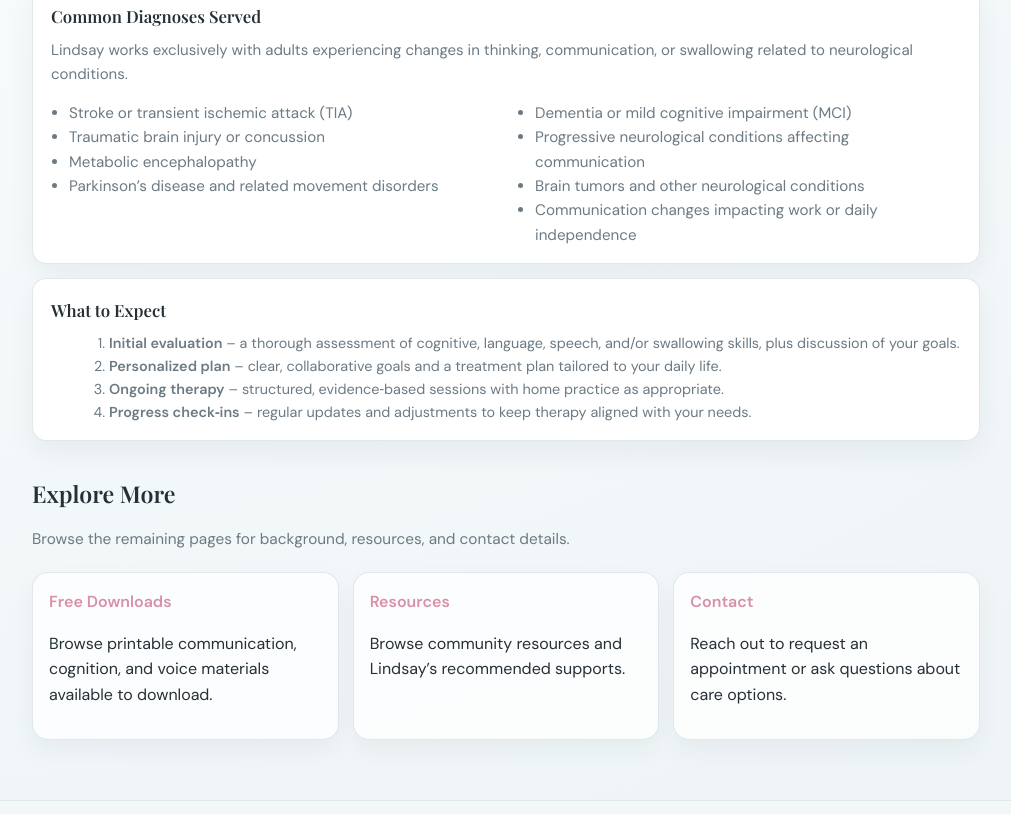
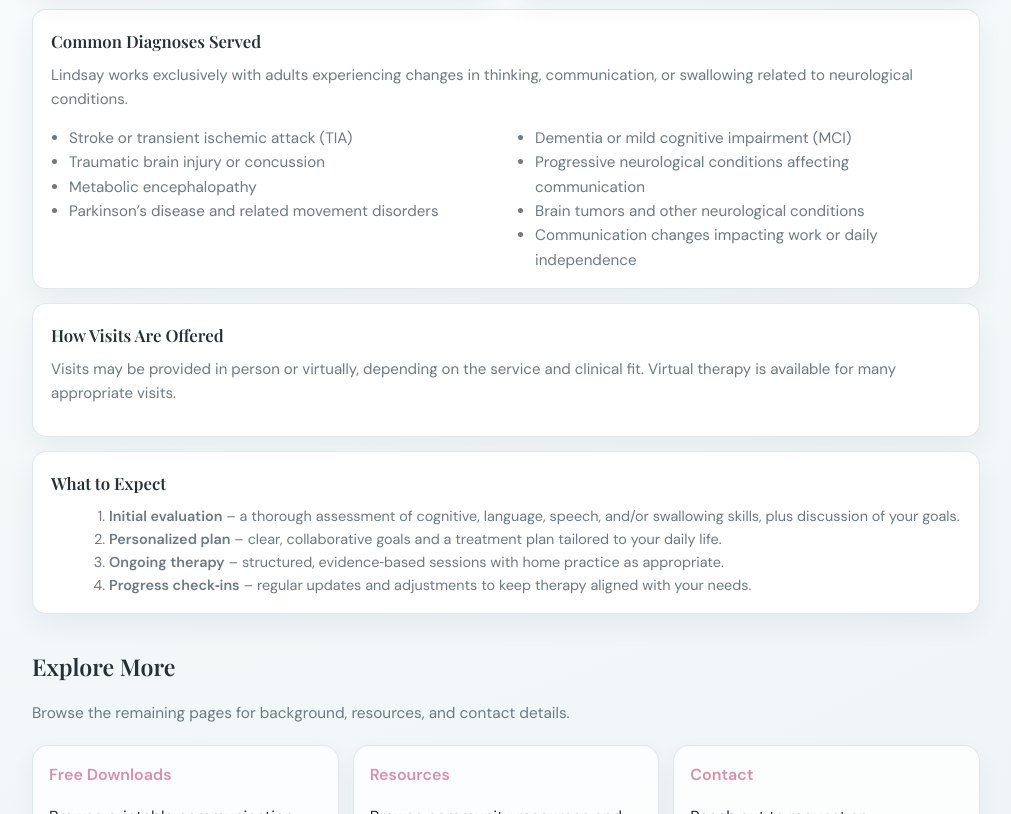
Before and after one commit to clawdiasny/lindsay-snyder-site, a website: page services.html in a window 1280 px wide. Shown: the part 1292-2106 px from the top of the page, without its empty margins (134-1145 px from the left). Drawn offline with nearby package versions, Linux system fonts and the light colour scheme.

```diff
--- a/services.html
+++ b/services.html
@@ -393,6 +393,7 @@
         <p class="page-intro">
           Lindsay provides adult-only care for cognitive, language, speech, and swallowing needs,
           with treatment plans built around safety, independence, and meaningful participation in everyday life.
+          Virtual therapy is available for eligible services.
         </p>
       </div>
     </section>
@@ -496,6 +497,13 @@
       </div>
 
       <div class="card" style="margin-top: 14px;">
+        <h3>How Visits Are Offered</h3>
+        <p style="margin-top: 0; color: var(--muted); font-size: 0.94rem;">
+          Visits may be provided in person or virtually, depending on the service and clinical fit. Virtual therapy is available for many appropriate visits.
+        </p>
+      </div>
+
+      <div class="card" style="margin-top: 14px;">
         <h3>What to Expect</h3>
         <ol style="margin: 0 0 0 18px; color: var(--muted); font-size: 0.9rem;">
           <li><strong>Initial evaluation</strong> – a thorough assessment of cognitive, language, speech, and/or swallowing skills, plus discussion of your goals.</li>
```
Also changed, not shown: contact.html (+1 -0 lines), index.html (+3 -0 lines).
